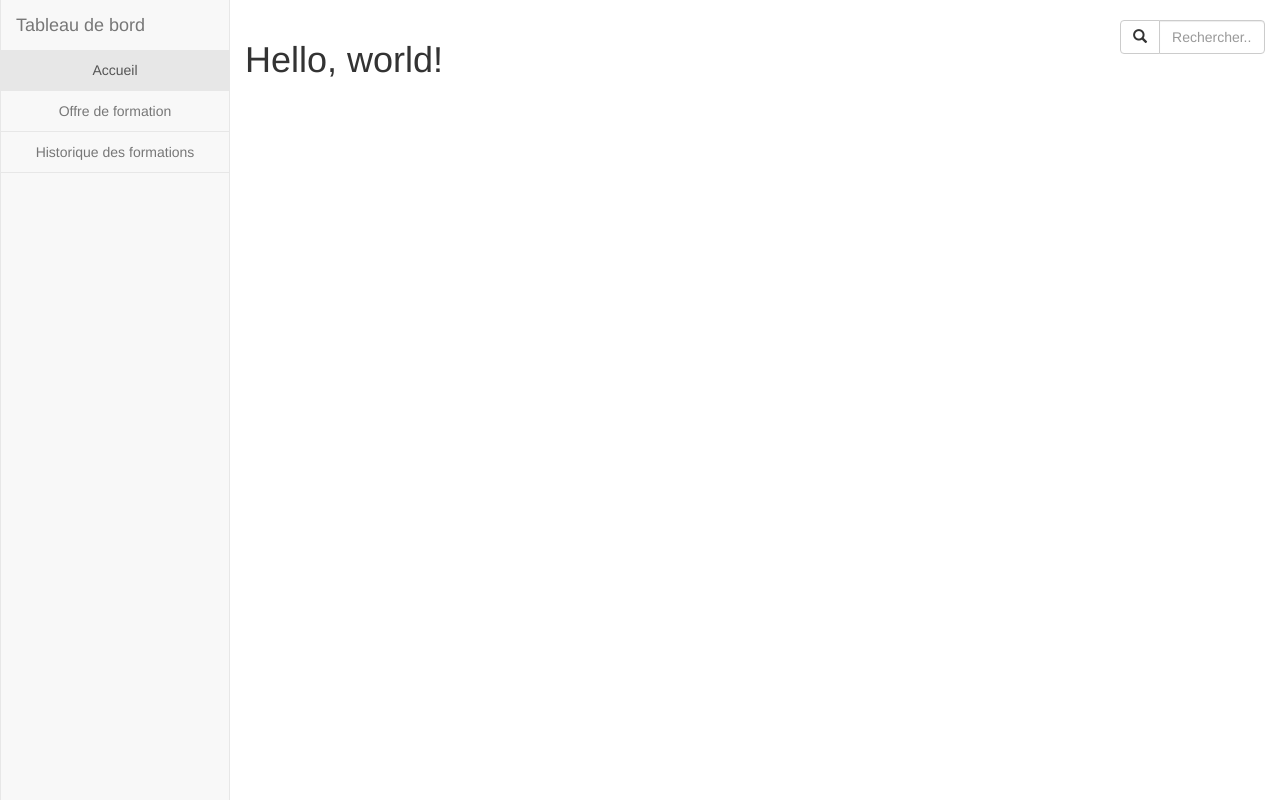
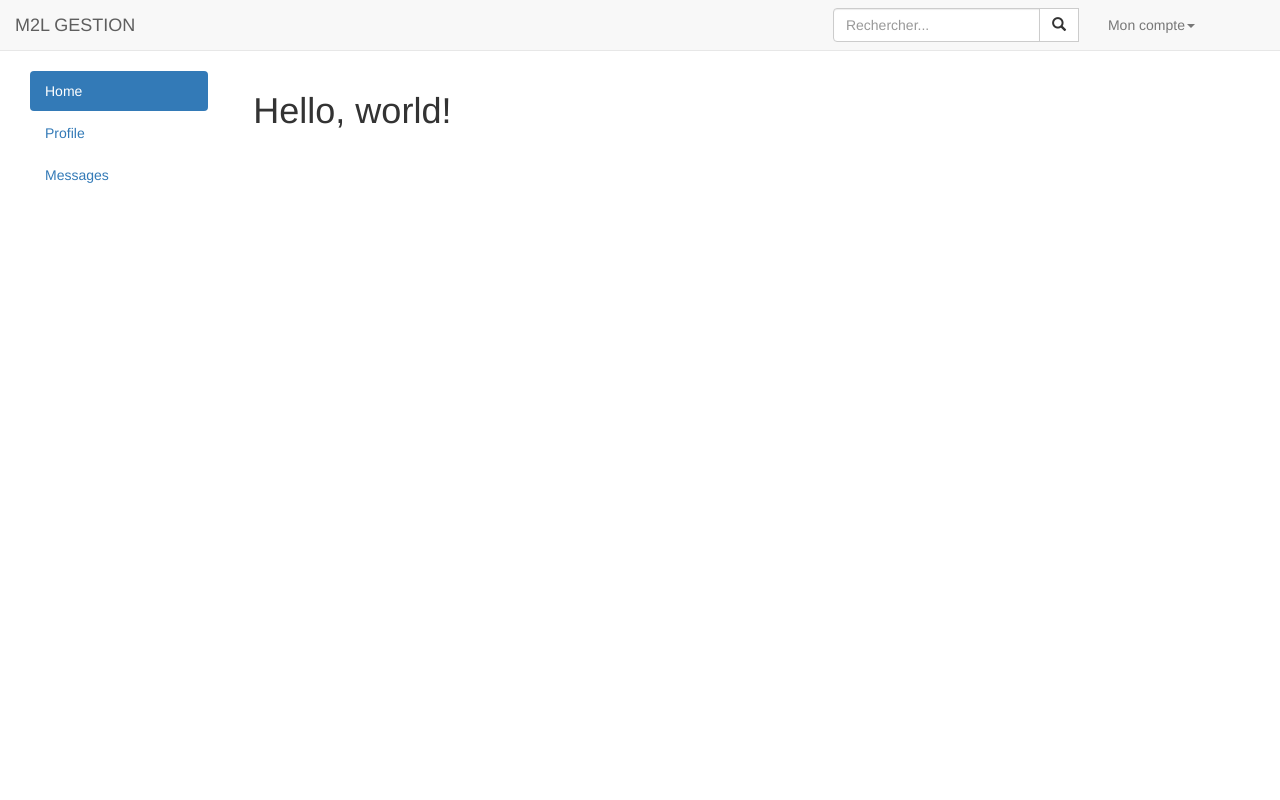
Before and after one commit to HiDoc/M2L, a PHP site: page / in a window 1280 px wide. Run offline with PHP 8.4, Linux system fonts and the light colour scheme; some libraries are stand-ins or nearby versions.

Commit message:
!layout update

```diff
--- a/content/layout.php
+++ b/content/layout.php
@@ -7,46 +7,84 @@
 		<!-- Icone et titre -->
 		<link rel="icon" type="image/png" href="favicon.png" />
 		<title>M2L Gestion</title>
-		<!-- Mise en page -->
+		<!-- Mise en page / CSS -->
 		<link href="css/bootstrap.min.css" rel="stylesheet">
 		<link href="css/style.css" rel="stylesheet">
+		<!-- Google Font CSS -->
+		<link href="https://fonts.googleapis.com/css?family=Source+Sans+Pro" rel="stylesheet">
+		<!-- Loader -->
 	</head>
 
 	<body>
-		<nav class="navbar navbar-default navbar-fixed-side">
+		<nav class="navbar navbar-static-top navbar-default">
 		  <div class="container-fluid">
+			<!-- Marque et liste pour mobile -->
 			<div class="navbar-header">
-					  <a class="navbar-brand" href="#">Tableau de bord</a>
+			  <button type="button" class="navbar-toggle collapsed" data-toggle="collapse" data-target="#bs-example-navbar-collapse-1" aria-expanded="false">
+				<span class="sr-only">Toggle navigation</span>
+				<span class="icon-bar"></span>
+				<span class="icon-bar"></span>
+				<span class="icon-bar"></span>
+			  </button>
+			  <a class="navbar-brand" href="#">M2L GESTION</a>
 			</div>
-				<ul class="nav navbar-nav center-text">
-					<li class="active"><a href="#">Accueil</a></li>
-					<li><a href="#">Offre de formation</a></li>
-					<li><a href="#">Historique des formations</a></li>
+
+			<!-- Navbar -->
+			<div class="collapse navbar-collapse" id="bs-example-navbar-collapse-1">
+			  <ul class="nav navbar-nav navbar-right">
 					<li>
+					  <form class="navbar-form navbar-left">
+						<div class="form-group">
+							<div class="input-group">
+								<span class="input-group-btn">
+								<input type="search" class="form-control" placeholder="Rechercher...">
+									<button class="btn btn-default" type="button">
+										<span class="glyphicon glyphicon-search" aria-hidden="true"></span>
+									</button>
+								</span>
+							</div><!-- /input-group -->
+						</div>
+					  </form>
 					</li>
-				</ul><!-- /nav-bar-->
-			</div><!-- /container-fluid-->
+					<li class="dropdown">
+						<a href="#" class="dropdown-toggle" data-toggle="dropdown" role="button" aria-haspopup="true" aria-expanded="false">Mon compte<span class="caret"></span></a>
+						<ul class="dropdown-menu">
+							<li><a href="#">Profil</a></li>
+							<li><a href="#">Paramètres de compte</a></l/********************/**</a></li>
+							<li role="separator" class="divider"></li>
+							<li><a href="#">Se déconnecter <span class="glyphicon glyphicon-remove-circle" aria-hidden="true"></span></a></li>
+						</ul>
+					</li>
+			  </ul>
+			</div><!-- /.navbar-collapse -->
+		  </div><!-- /.container-fluid -->
 		</nav>
+		<div class="wrapper">
+			<div class="row">
+				<div class="container-fluid">
+					<div class="col-xs-4 col-md-2">
+						<nav>
+							<ul class="nav nav-pills nav-stacked">
+							  <li role="presentation" class="active"><a href="#">Home</a></li>
+							  <li role="presentation"><a href="#">Profile</a></li>
+							  <li role="presentation"><a href="#">Messages</a></li>
+							</ul>
+						</nav>
+					</div>
+					<div class="col-xs-8 col-md-10">
 						<section class="section">
 							<div class="container-fluid">
 								<div class="row">
 									<div class="col-xs-6">
 										<h1>Hello, world!</h1>
 									</div><!-- /COL -->
-					<div class="col-xs-2 col-sm-offset-4">
-						<div class="input-group">
-    						<span class="input-group-btn">
-        						<button class="btn btn-default" type="button">
-        							<span class="glyphicon glyphicon-search" aria-hidden="true"></span>
-        						</button>
-      						</span>
-      						<input type="text" class="form-control" placeholder="Rechercher...">
-    					</div><!-- /input-group -->
-					</div><!-- /COL -->
 								</div><!-- /ROW -->
 							</div><!-- /Container-Fluid -->
 						</section>
-
+					</div>
+				</div>
+			</div>
+		</div>
 		<!-- jQuery -->
 		<script src="https://ajax.googleapis.com/ajax/libs/jquery/3.1.0/jquery.min.js"></script>
 		<!-- Plugins jQuery -->
--- a/css/style.css
+++ b/css/style.css
@@ -1,153 +1,5 @@
-/* Global */
-/***Taille***/
-section.section, .container-fluid, html, body{height: 100%;}
-section.section{padding-left: 230px;padding-top: 20px;}
-/***Alignement***/
-.center-text{text-align: center;vertical-align: middle;}
+html, body{height: 100%;}
 
-/** Navbar Fixe gauche **/
-body > nav > div{
-	overflow: hidden;
-}
-@media (max-width: 768px) {
-	.navbar-fixed-side {
-		margin-left: -15px;
-		margin-right: -15px
-	}
-}
-
-@media (min-width: 768px) {
-	.navbar-fixed-side {
-		position: fixed;
-		margin: 0;
-		height: 100vh;
-		width: 230px;
-		overflow: auto;
-		border-top-width: 0;
-		border-bottom-width: 0;
-		border-radius: 0
-	}
-	.navbar-fixed-side .container,
-	.navbar-fixed-side .container-fluid {
-		width: auto;
-		padding-left: 0;
-		padding-right: 0
-	}
-	.navbar-fixed-side .navbar-header {
-		float: none
-	}
-	.navbar-fixed-side .navbar-brand {
-		height: auto
-	}
-	.navbar-fixed-side>.container .navbar-brand,
-	.navbar-fixed-side>.container-fluid .navbar-brand {
-		margin-left: 0
-	}
-	.navbar-fixed-side .navbar-collapse {
-		width: 100%;
-		border-top: 1px solid #e7e7e7
-	}
-	.navbar-fixed-side .navbar-nav {
-		float: none;
-		margin: 0 -15px
-	}
-	.navbar-fixed-side .navbar-nav>li {
-		float: none
-	}
-	.navbar-fixed-side .navbar-nav>li>a {
-		padding-top: 10px;
-		padding-bottom: 10px;
-		border-bottom: 1px solid #e7e7e7
-	}
-	.navbar-fixed-side .navbar-form {
-		margin: 0;
-		margin-left: -15px;
-		margin-right: -15px;
-		padding: 10px 15px;
-		border-bottom: 1px solid #e7e7e7
-	}
-	.navbar-fixed-side .navbar-text {
-		float: none;
-		margin-left: 0;
-		margin-right: 0
-	}
-	.navbar-fixed-side .navbar-left,
-	.navbar-fixed-side .navbar-right {
-		float: none !important
-	}
-	.navbar-fixed-side .navbar-nav .dropdown-menu {
-		position: static;
-		float: none;
-		width: auto;
-		margin-top: 0;
-		background-color: transparent;
-		border: 0;
-		box-shadow: none;
-		border-bottom: 1px solid #e7e7e7
-	}
-	.navbar-fixed-side .navbar-nav .dropdown-menu>li>a,
-	.navbar-fixed-side .navbar-nav .dropdown-menu .dropdown-header {
-		padding: 5px 15px 5px 25px
-	}
-	.navbar-fixed-side .navbar-nav .dropdown-menu>li>a {
-		line-height: 20px;
-		color: #777
-	}
-	.navbar-fixed-side .navbar-nav .dropdown-menu>li>a:hover,
-	.navbar-fixed-side .navbar-nav .dropdown-menu>li>a:focus {
-		background-image: none
-	}
-	.navbar-fixed-side .navbar-nav .dropdown-menu>.active>a {
-		background-color: #e7e7e7;
-		color: #555
-	}
-	.navbar-fixed-side .navbar-nav>li>a:hover,
-	.navbar-fixed-side .navbar-nav>li>a:focus,
-	.navbar-fixed-side .navbar-nav .dropdown-menu>li>a:hover,
-	.navbar-fixed-side .navbar-nav .dropdown-menu>li>a:focus {
-		background-color: #f0f0f0;
-		color: #333
-	}
-	.navbar-fixed-side .dropdown>.dropdown-toggle,
-	.navbar-fixed-side .dropdown-menu>.dropdown-header {
-		background-color: transparent !important;
-		color: #9d9d9d !important;
-		cursor: default;
-		font-size: 0.8em;
-		text-transform: uppercase;
-		border-bottom: none;
-		padding-bottom: 0
-	}
-	.navbar-fixed-side .dropdown-toggle .caret {
-		display: none
-	}
-	.navbar-fixed-side .dropdown-menu {
-		display: block
-	}
-	.navbar-fixed-side.navbar-inverse .navbar-collapse,
-	.navbar-fixed-side.navbar-inverse .navbar-nav>li>a,
-	.navbar-fixed-side.navbar-inverse .navbar-form,
-	.navbar-fixed-side.navbar-inverse .navbar-nav .dropdown-menu {
-		border-color: #363636
-	}
-	.navbar-fixed-side.navbar-inverse .divider {
-		background-color: #363636
-	}
-	.navbar-fixed-side.navbar-inverse .navbar-nav .dropdown-menu>li>a {
-		color: #9d9d9d
-	}
-	.navbar-fixed-side.navbar-inverse .navbar-nav .dropdown-menu>.active>a {
-		background-color: #090909;
-		color: #fff
-	}
-	.navbar-fixed-side.navbar-inverse .navbar-nav>li:not(.active)>a:hover,
-	.navbar-fixed-side.navbar-inverse .navbar-nav>li:not(.active)>a:focus,
-	.navbar-fixed-side.navbar-inverse .navbar-nav .dropdown-menu>li:not(.active)>a:hover,
-	.navbar-fixed-side.navbar-inverse .navbar-nav .dropdown-menu>li:not(.active)>a:focus {
-		background-color: #2f2f2f;
-		color: #fff
-	}
-	.navbar-fixed-side.navbar-inverse .dropdown>.dropdown-toggle {
-		color: #777777 !important
-	}
-}
+body > div.wrapper{height: calc(100% - 75px);}
+.wrapper > div.row{margin: 0; padding-right: 0;}
+#bs-example-navbar-collapse-1 {padding: 0 70px; margin: 0;}
```
Lines whose indentation alone changed are shown as unchanged.
